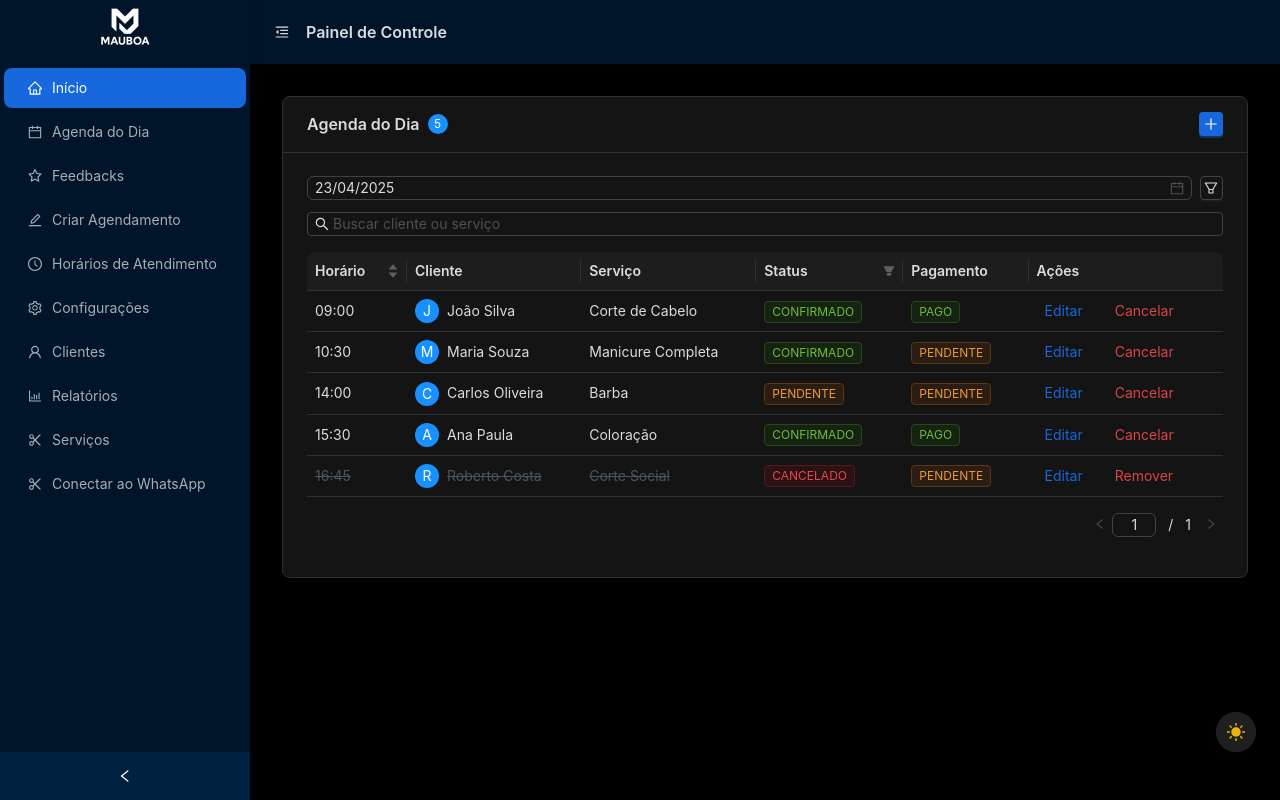
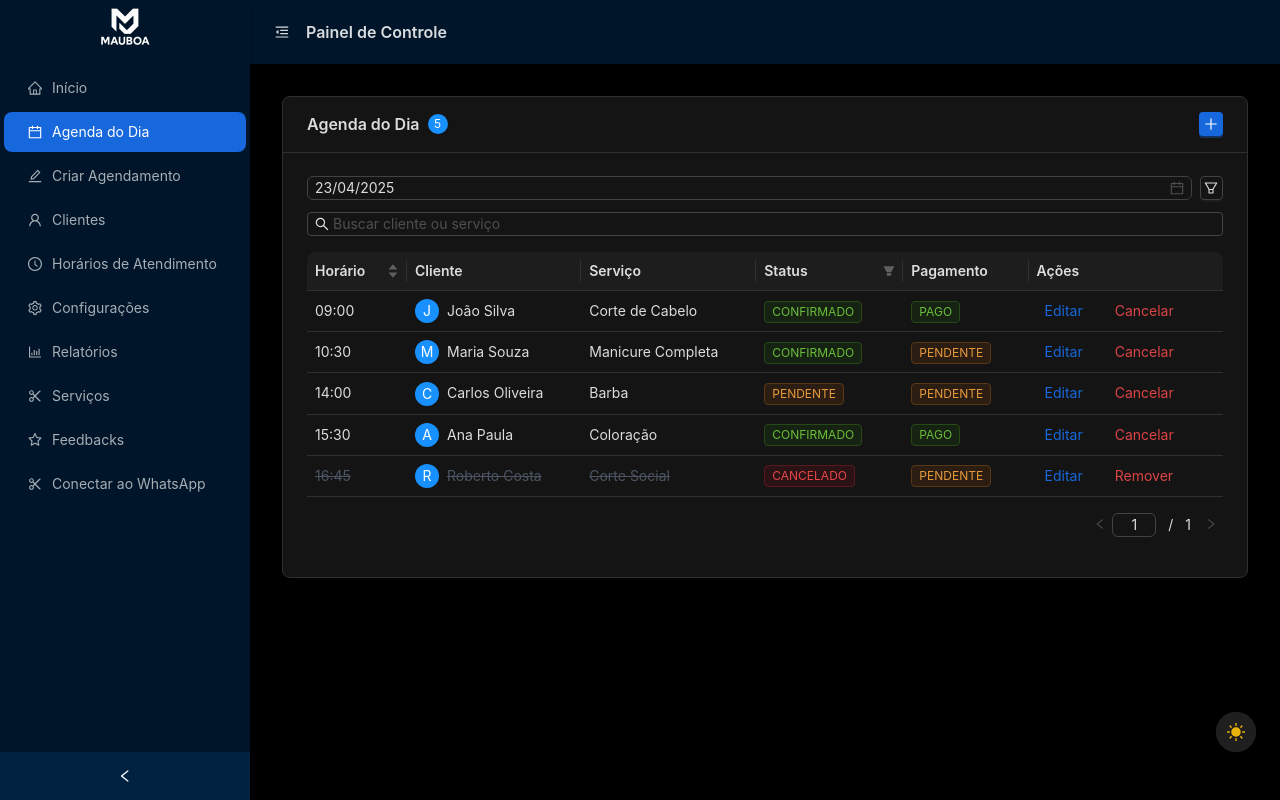
Before and after one commit to MauBoaventura/front-bot-whats-agenda, a Next.js app: page /agenda in a window 1280 px wide. Built offline with nearby package versions, Linux system fonts and the light colour scheme.

Commit message:
feat: adicionar hook useLocation para gerenciar o estado da localização e atualizar o menu de navegação

```diff
--- a/package.json
+++ b/package.json
@@ -10,6 +10,7 @@
   },
   "dependencies": {
     "@ant-design/icons": "^6.0.0",
+    "@ant-design/v5-patch-for-react-19": "^1.0.3",
     "antd": "^5.24.8",
     "dayjs": "^1.11.13",
     "next": "15.3.1",
--- a/src/app/(main)/agenda/page.tsx
+++ b/src/app/(main)/agenda/page.tsx
@@ -6,7 +6,7 @@ import { Avatar, Badge, Button, Card, DatePicker, Drawer, Dropdown, Input, MenuP
 import type { ColumnsType } from 'antd/es/table';
 import dayjs from 'dayjs';
 import 'dayjs/locale/pt-br';
-import { useState } from 'react';
+import { useEffect, useState } from 'react';
 
 dayjs.locale('pt-br');
 
@@ -83,7 +83,20 @@ export default function AgendaPage() {
     return matchesSearch && matchesStatus && matchesPayment;
   });
 
+  //criar uma variavel para armazenar o valor da largura de tela e caso mude a largura de tela, atualizar o valor da variavel
+  const [screenWidth, setScreenWidth] = useState(typeof window !== 'undefined' ? window.innerWidth : 0);
+  useEffect(() => {
+    const handleResize = () => {
+      setScreenWidth(window.innerWidth);
+    };
 
+    window.addEventListener('resize', handleResize);
+
+    // Atualiza imediatamente caso o componente monte com tamanho diferente
+    handleResize();
+
+    return () => window.removeEventListener('resize', handleResize);
+  }, []);
 
   // Colunas simplificadas para mobile
   const mobileColumns: ColumnsType<AppointmentType> = [
@@ -283,7 +296,7 @@ export default function AgendaPage() {
         </div>
 
         <Table
-          columns={window.innerWidth <= 768 ? mobileColumns : columns}
+          columns={screenWidth <= 768 ? mobileColumns : columns}
           dataSource={filteredAppointments}
           pagination={{ pageSize: 5, simple: true }}
           rowClassName={(record) =>
--- a/src/app/(main)/layout.tsx
+++ b/src/app/(main)/layout.tsx
@@ -1,5 +1,6 @@
 'use client';
 import { ThemeToggle } from '@/components/ThemeToggle';
+import { useLocation } from '@/hooks';
 import { useConfiguracao } from '@/providers/configuracao-provider/configuracao-provider';
 import {
   BarChartOutlined,
@@ -30,6 +31,7 @@ export default function DashboardLayout({ children }: { children: React.ReactNod
   const { theme } = useTheme();
   const [isMobile, setIsMobile] = useState(false);
   const [mobileMenuVisible, setMobileMenuVisible] = useState(false);
+  const { pathname } = useLocation();
 
   // Verificar se é mobile
   useEffect(() => {
@@ -45,15 +47,31 @@ export default function DashboardLayout({ children }: { children: React.ReactNod
   const menuItems: MenuProps['items'] = [
     { key: '1', icon: <HomeOutlined />, label: <Link href={`/dashboard`} onClick={() => setMobileMenuVisible(false)}>Início</Link> },
     { key: '2', icon: <CalendarOutlined />, label: <Link href={`/agenda`} onClick={() => setMobileMenuVisible(false)}>Agenda do Dia</Link> },
-    { key: '3', icon: <StarOutlined />, label: <Link href={`/feedbacks`} onClick={() => setMobileMenuVisible(false)}>Feedbacks</Link> },
     { key: '4', icon: <EditOutlined />, label: <Link href={`/agendamento`} onClick={() => setMobileMenuVisible(false)}>Criar Agendamento</Link> },
+    { key: '7', icon: <UserOutlined />, label: <Link href={`/clientes`} onClick={() => setMobileMenuVisible(false)}>Clientes</Link> },
     { key: '5', icon: <ClockCircleOutlined />, label: <Link href={`/horarios`} onClick={() => setMobileMenuVisible(false)}>Horários de Atendimento</Link> },
     { key: '6', icon: <SettingOutlined />, label: <Link href={`/configuracoes`} onClick={() => setMobileMenuVisible(false)}>Configurações</Link> },
-    { key: '7', icon: <UserOutlined />, label: <Link href={`/clientes`} onClick={() => setMobileMenuVisible(false)}>Clientes</Link> },
     { key: '8', icon: <BarChartOutlined />, label: <Link href={`/relatorios`} onClick={() => setMobileMenuVisible(false)}>Relatórios</Link> },
     { key: '9', icon: <ScissorOutlined />, label: <Link href={`/servicos`} onClick={() => setMobileMenuVisible(false)}>Serviços</Link> },
+    { key: '3', icon: <StarOutlined />, label: <Link href={`/feedbacks`} onClick={() => setMobileMenuVisible(false)}>Feedbacks</Link> },
     { key: '10', icon: <ScissorOutlined />, label: <Link href={`/conectar`} onClick={() => setMobileMenuVisible(false)}>Conectar ao WhatsApp</Link> },
   ];
+
+const mapPathToKey = (path: string) => {
+    const pathMap: Record<string, string> = {
+      '/dashboard': '1',
+      '/agenda': '2',
+      '/feedbacks': '3',
+      '/agendamento': '4',
+      '/horarios': '5',
+      '/configuracoes': '6',
+      '/clientes': '7',
+      '/relatorios': '8',
+      '/servicos': '9',
+      '/conectar': '10',
+    };
+    return pathMap[path] || '1'; // Retorna '1' como padrão se o caminho não estiver mapeado
+  };
 
   return (
     <Layout className="min-h-screen">
@@ -118,6 +136,7 @@ export default function DashboardLayout({ children }: { children: React.ReactNod
           <Menu
             mode="inline"
             defaultSelectedKeys={['1']}
+            selectedKeys={[mapPathToKey(pathname)]}
             items={menuItems}
             theme={theme === 'dark' ? 'dark' : 'light'}
             className="border-r-0"
--- /dev/null
+++ b/src/hooks/index.ts
@@ -0,0 +1,6 @@
+// export * from "./use-attendant-store";
+// export * from "./use-currency-formatter";
+// export * from "./use-elapsed-time";
+// export * from "./use-language";
+// export * from "./use-sidebar";
+export * from "./use-location";
--- /dev/null
+++ b/src/hooks/use-location.ts
@@ -0,0 +1,10 @@
+import { usePathname } from "next/navigation";
+import { useMemo } from "react";
+
+export function useLocation() {
+  const pathname = usePathname();
+  const userRole = useMemo(() => pathname.split("/")[1], [pathname]);
+  const currentModule = useMemo(() => pathname.split("/")[2], [pathname]);
+  const page = useMemo(() => pathname.split("/")[3], [pathname]);
+  return {pathname, module: currentModule, page, userRole};
+}
```
Also changed, not shown: 1 other file (tests, documents, lock files or other folders). Lines whose indentation alone changed are shown as unchanged.
